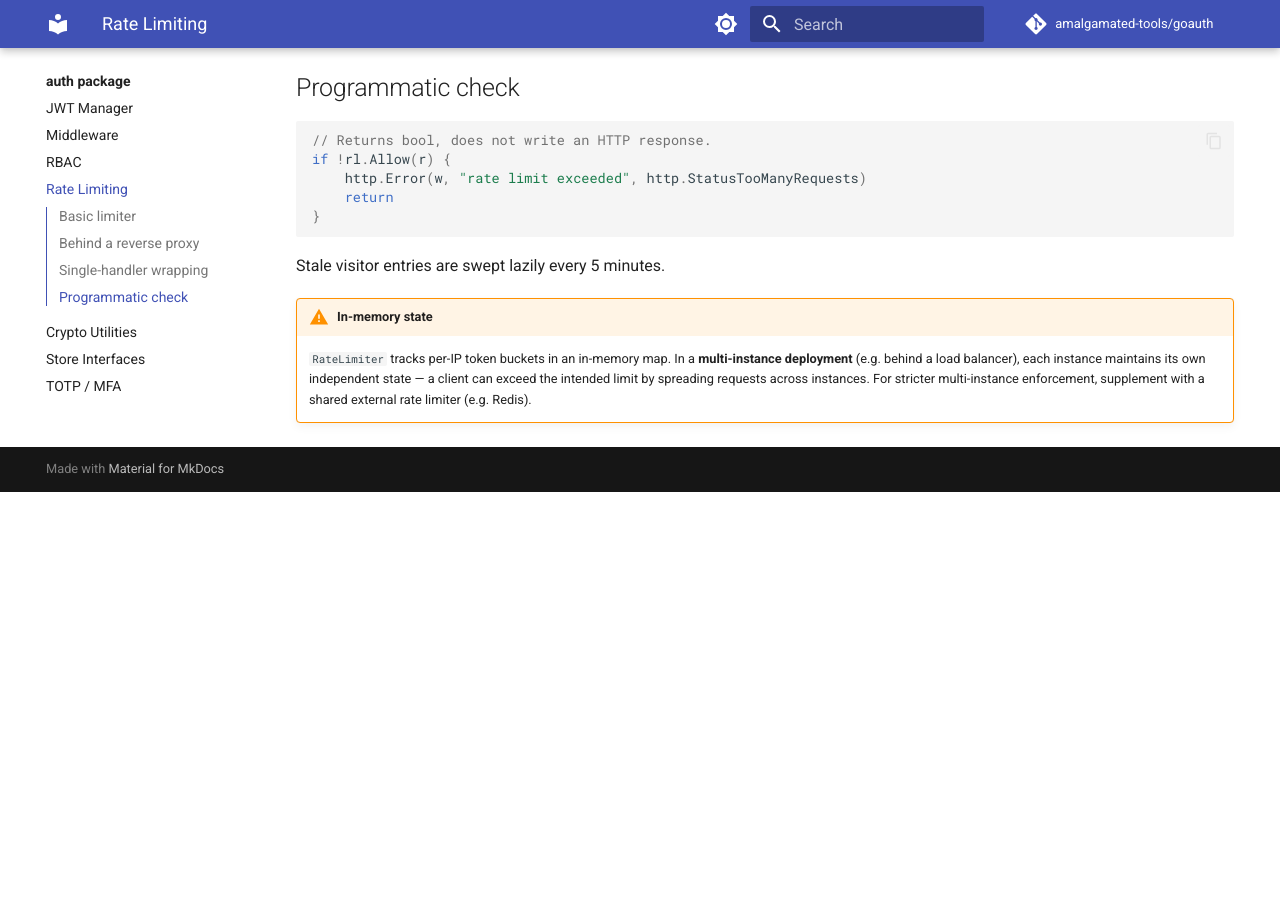
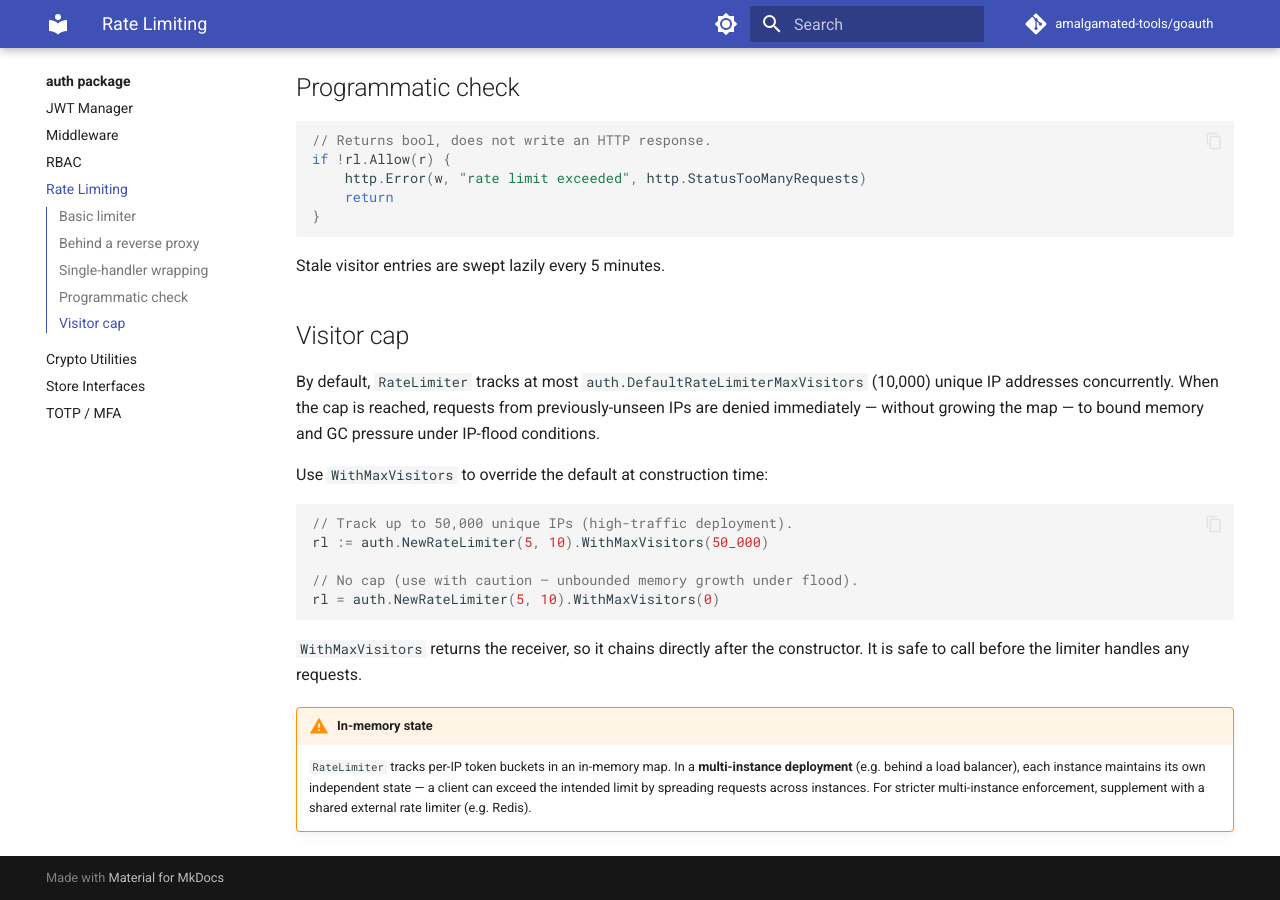
Before and after one commit to amalgamated-tools/goauth, an MkDocs documentation site: the page built from docs/auth/rate-limiting.md, in a window 1280 px wide and 900 px high, scrolled down 855 px. Built offline with MkDocs 1.6.1 and Material for MkDocs 9.7.7, drawn with Linux system fonts in a browser that asks for light colours; comment, search, counter and statistics services are not loaded; before the commit the page ends 1347 px from its top, so only the background shows below that.

Commit message:
docs(auth): document WithMaxVisitors and DefaultRateLimiterMaxVisitors
Add a new 'Visitor cap' section to rate-limiting.md covering:
- DefaultRateLimiterMaxVisitors (10,000) and its flood-protection semantics
- WithMaxVisitors() for overriding the cap with chaining example
- Clarification of the cap-exceeded behaviour (deny without map growth)

Co-authored-by: Copilot <223556219+Copilot@users.noreply.github.com>

````diff
--- a/docs/auth/rate-limiting.md
+++ b/docs/auth/rate-limiting.md
@@ -41,5 +41,21 @@ if !rl.Allow(r) {
 
 Stale visitor entries are swept lazily every 5 minutes.
 
+## Visitor cap
+
+By default, `RateLimiter` tracks at most `auth.DefaultRateLimiterMaxVisitors` (10,000) unique IP addresses concurrently. When the cap is reached, requests from previously-unseen IPs are denied immediately — without growing the map — to bound memory and GC pressure under IP-flood conditions.
+
+Use `WithMaxVisitors` to override the default at construction time:
+
+```go
+// Track up to 50,000 unique IPs (high-traffic deployment).
+rl := auth.NewRateLimiter(5, 10).WithMaxVisitors(50_000)
+
+// No cap (use with caution — unbounded memory growth under flood).
+rl = auth.NewRateLimiter(5, 10).WithMaxVisitors(0)
+```
+
+`WithMaxVisitors` returns the receiver, so it chains directly after the constructor. It is safe to call before the limiter handles any requests.
+
 !!! warning "In-memory state"
     `RateLimiter` tracks per-IP token buckets in an in-memory map. In a **multi-instance deployment** (e.g. behind a load balancer), each instance maintains its own independent state — a client can exceed the intended limit by spreading requests across instances. For stricter multi-instance enforcement, supplement with a shared external rate limiter (e.g. Redis).
````
